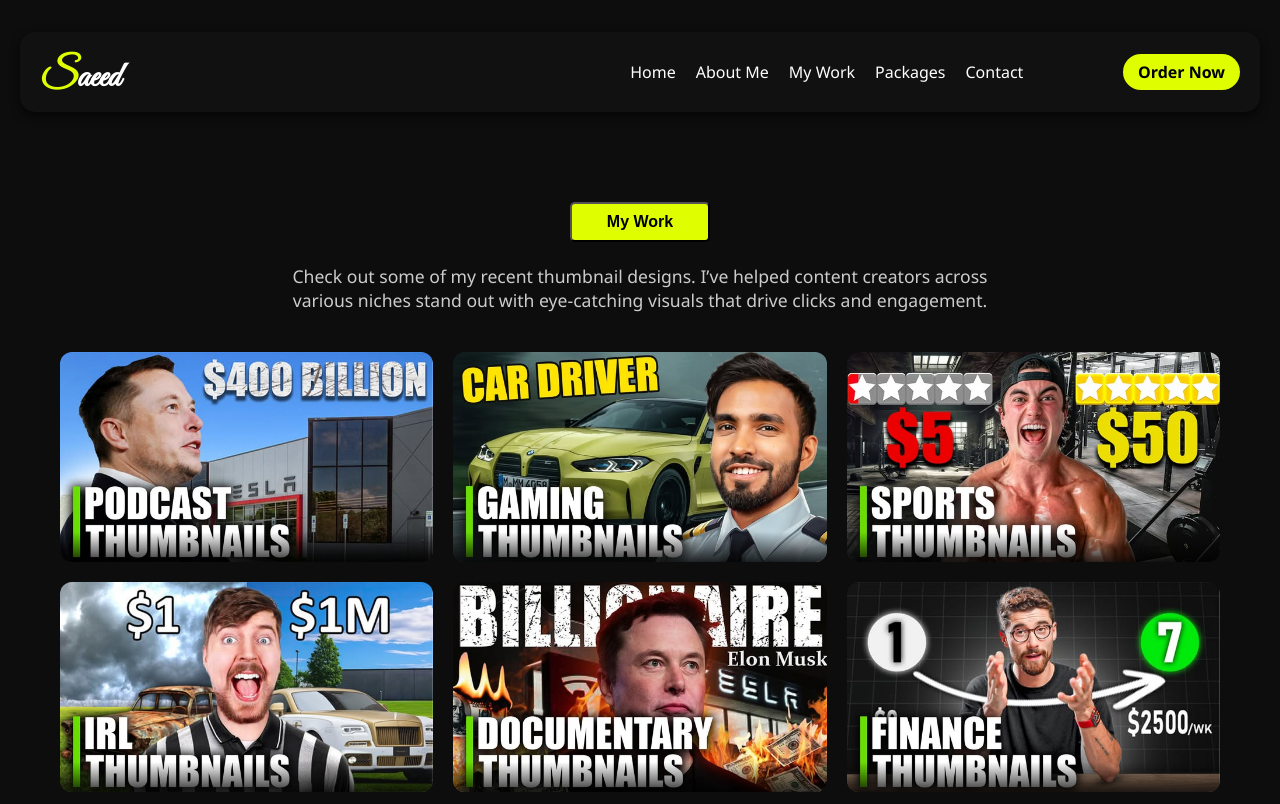
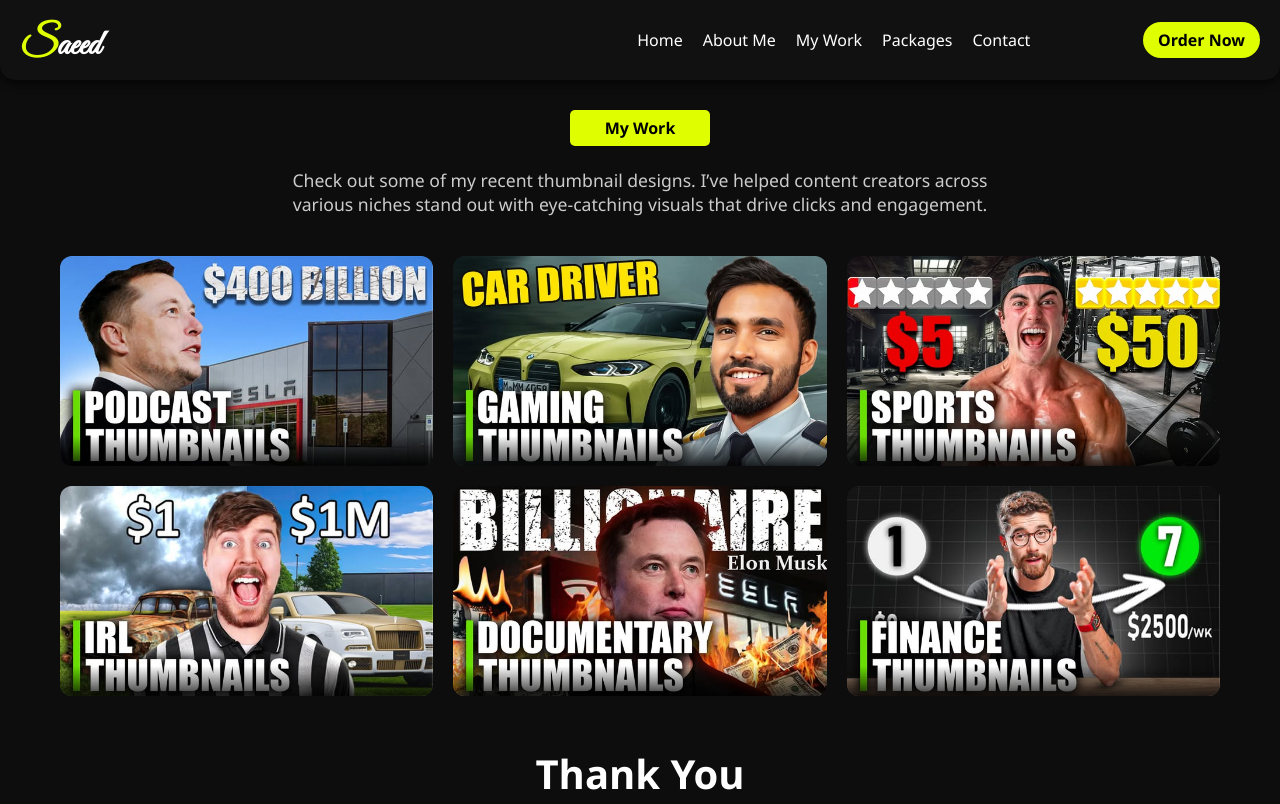
Before and after one commit to Gfx-X-Developer/saeed-portfolio, a plain HTML site: page work.html in a window 1280 px wide. Shown: the top 804 px of the page. Drawn offline with Linux system fonts and the light colour scheme.

Commit message:
Add files via upload

```diff
--- a/styles.css
+++ b/styles.css
@@ -229,16 +229,19 @@ body {
   padding: 0;
 }
 
-/* Navbar */
 .navbar {
   background: #111;
   padding: 10px 0;
-  position: sticky;
-  margin-top: 12px;;
-  border-radius: 15px;
+  position: fixed;
+  top: 0;
+  left: 0;
+  width: 100%;
+  z-index: 900;
+  border-radius: 0 0 15px 15px;
   box-shadow: 0 4px 10px rgba(0, 0, 0, 0.6);
   transition: all 0.3s ease-in-out;
 }
+
 
 .container {
   width: 100%;
--- a/work.html
+++ b/work.html
@@ -10,7 +10,6 @@
 
 </head>
 <body>
-     <!-- Navbar -->
   <header class="navbar">
     <div class="container">
       <div class="logo">
@@ -41,7 +40,7 @@
   <div class="contact-header">
 
   </div>
-  <button  class="order-btn22" target="_blank">My Work</button>
+  <a href="" class="order-btn22" target="_blank">My Work</a>
 <br><br>
 
   <p class="thum3333333-description">
```
Also changed, not shown: Documentary.html (+1 -2 lines), about.html (+2 -2 lines), contant.html (+2 -2 lines), finance.html (+1 -2 lines), gaming.html (+1 -2 lines), index.html (+10 -9 lines), irl.html (+1 -2 lines), package.html (+3 -3 lines), podcast.html (+1 -2 lines), sport.html (+1 -2 lines), 1 other file.
